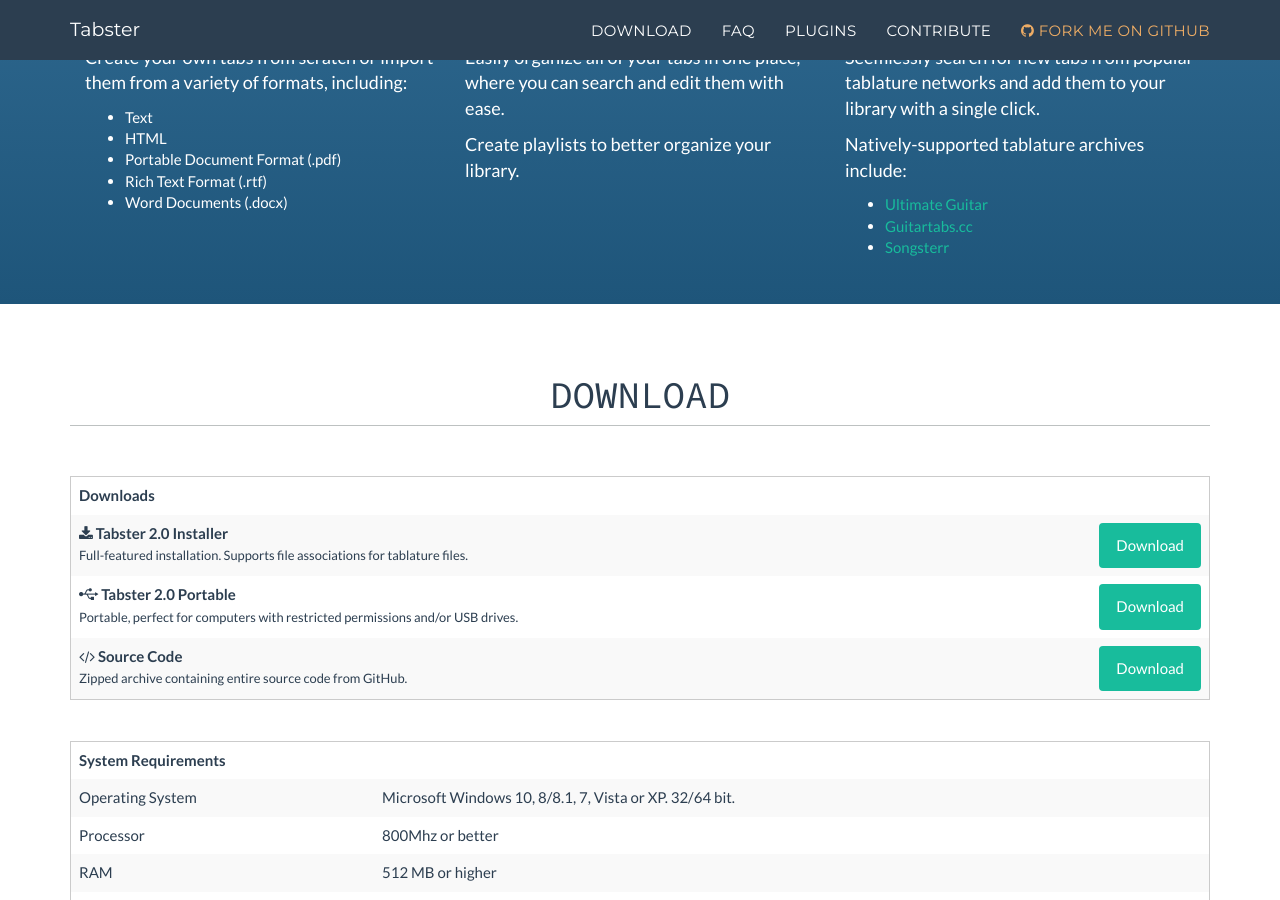
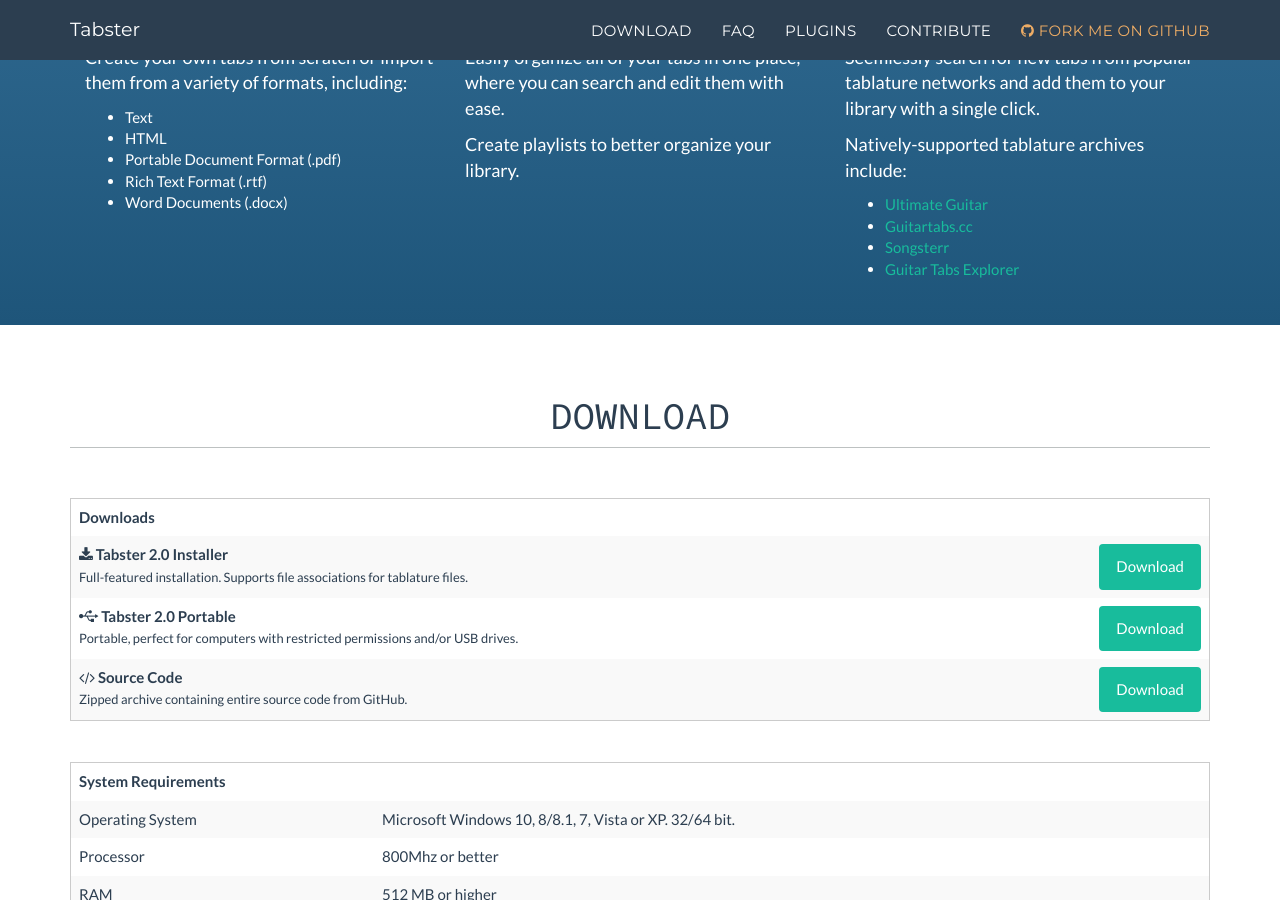
Before and after one commit to GetTabster/gettabster.github.io, a Jekyll site: the page built from index.html, in a window 1280 px wide and 900 px high, scrolled down 674 px. Built offline with Jekyll 4.4.1, drawn with Linux system fonts in a browser that asks for light colours; nearby versions of some CDN libraries.

Commit message:
Include Guitar Tabs Explorer

```diff
--- a/_includes/header.html
+++ b/_includes/header.html
@@ -41,6 +41,7 @@
                         <li><a href="http://www.ultimate-guitar.com/" target="_blank">Ultimate Guitar</a></li>
                         <li><a href="http://www.guitartabs.cc/" target="_blank">Guitartabs.cc</a></li>
                         <li><a href="http://www.songsterr.com/" target="_blank">Songsterr</a></li>
+                        <li><a href="http://www.guitartabsexplorer.com/" target="_blank">Guitar Tabs Explorer</a></li>
                     </ul>
                 </div>
             </div>
```
